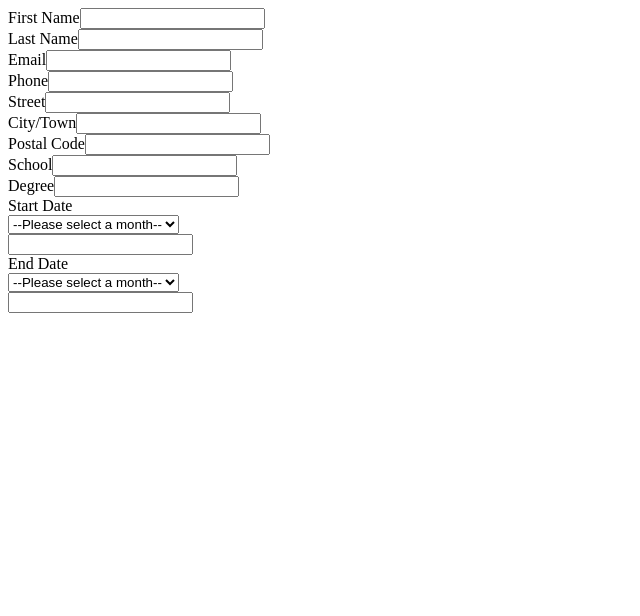
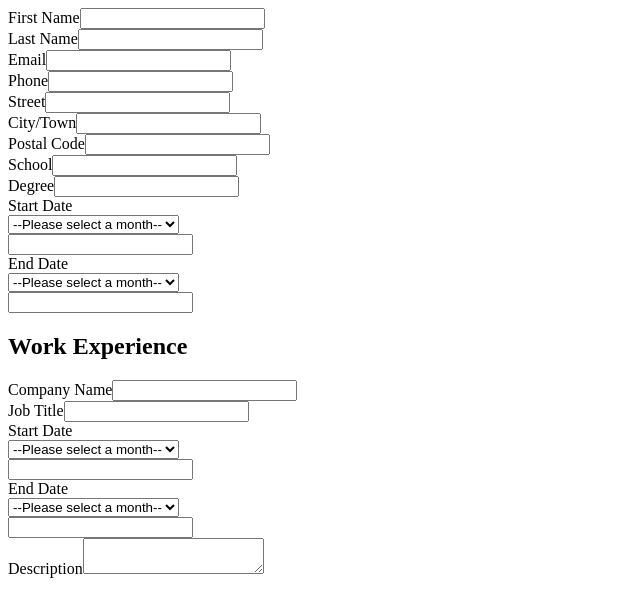
Before and after one commit to kimsjason/cv-project, a React (Create React App) app: page / in a window 1280 px wide. Shown: the top 616 px of the page, without its empty margins (0-640 px from the left). Built offline with nearby package versions, Linux system fonts and the light colour scheme.

Commit message:
Create initial work experience components

```diff
--- a/src/App.js
+++ b/src/App.js
@@ -1,11 +1,13 @@
 import { PersonalInfo } from "./components/PersonalInfo";
 import { Education } from "./components/Education";
+import { WorkExperience } from "./components/WorkExperience";
 
 function App() {
   return (
     <div>
       <PersonalInfo />
       <Education />
+      <WorkExperience />
     </div>
   );
 }
--- /dev/null
+++ b/src/components/Responsibility.js
@@ -0,0 +1,14 @@
+import { Component } from "react";
+
+class Responsibility extends Component {
+  render() {
+    return (
+      <div className="responsibility">
+        <label htmlFor="responsibility">Description</label>
+        <textarea id="responsibility" name="responsibility"></textarea>
+      </div>
+    );
+  }
+}
+
+export { Responsibility };
--- /dev/null
+++ b/src/components/WorkExperience.js
@@ -0,0 +1,27 @@
+import { Component } from "react";
+import { Date } from "./Date";
+import { Responsibility } from "./Responsibility";
+class WorkExperience extends Component {
+  render() {
+    return (
+      <div>
+        <h2>Work Experience</h2>
+        <div className="company">
+          <label htmlFor="company">Company Name</label>
+          <input type="text" id="company" name="company"></input>
+        </div>
+        <div className="job-title">
+          <label htmlFor="job-title">Job Title</label>
+          <input type="text" id="job-title" name="job-title"></input>
+        </div>
+        <div>Start Date</div>
+        <Date />
+        <div>End Date</div>
+        <Date />
+        <Responsibility />
+      </div>
+    );
+  }
+}
+
+export { WorkExperience };
```
